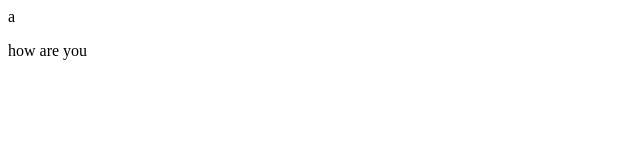
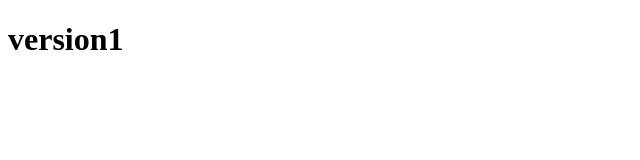
Before and after one commit to Haseeb-cod3r/practice-git, a plain HTML site: page index.html in a window 1280 px wide. Shown: the whole page, without its empty margins (0-640 px from the left). Drawn offline with Linux system fonts and the light colour scheme.

Commit message:
version-1

```diff
--- a/index.html
+++ b/index.html
@@ -1,16 +1,11 @@
 <!DOCTYPE html>
 <html lang="en">
-
 <head>
     <meta charset="UTF-8">
     <meta name="viewport" content="width=device-width, initial-scale=1.0">
-    <link rel="stylesheet" href="style.css">
     <title>Document</title>
-</head>a
-
+</head>
 <body>
-
-    <p class="a">how are you</p>
+    <h1>version1</h1>
 </body>
-
 </html>
```
